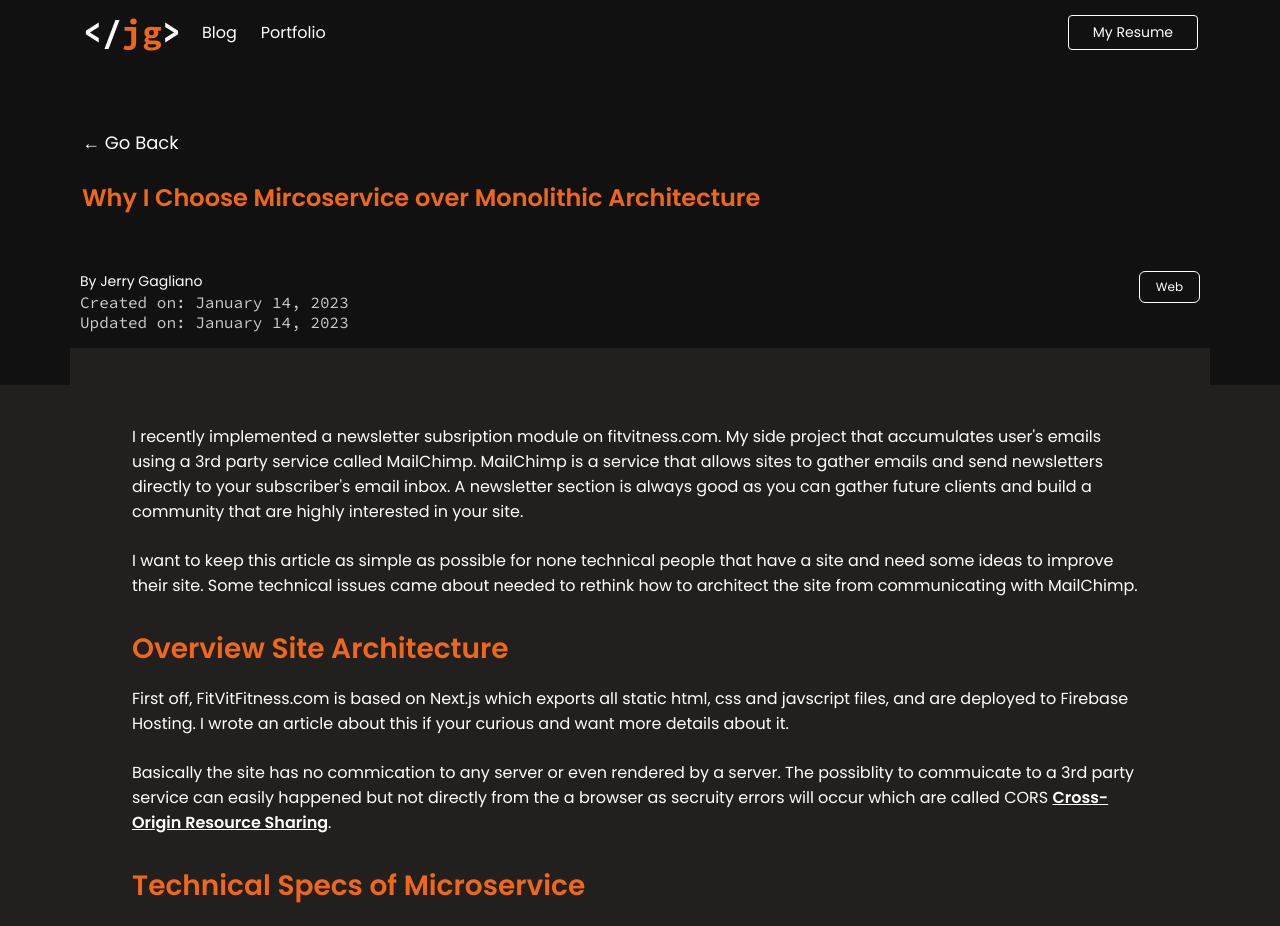
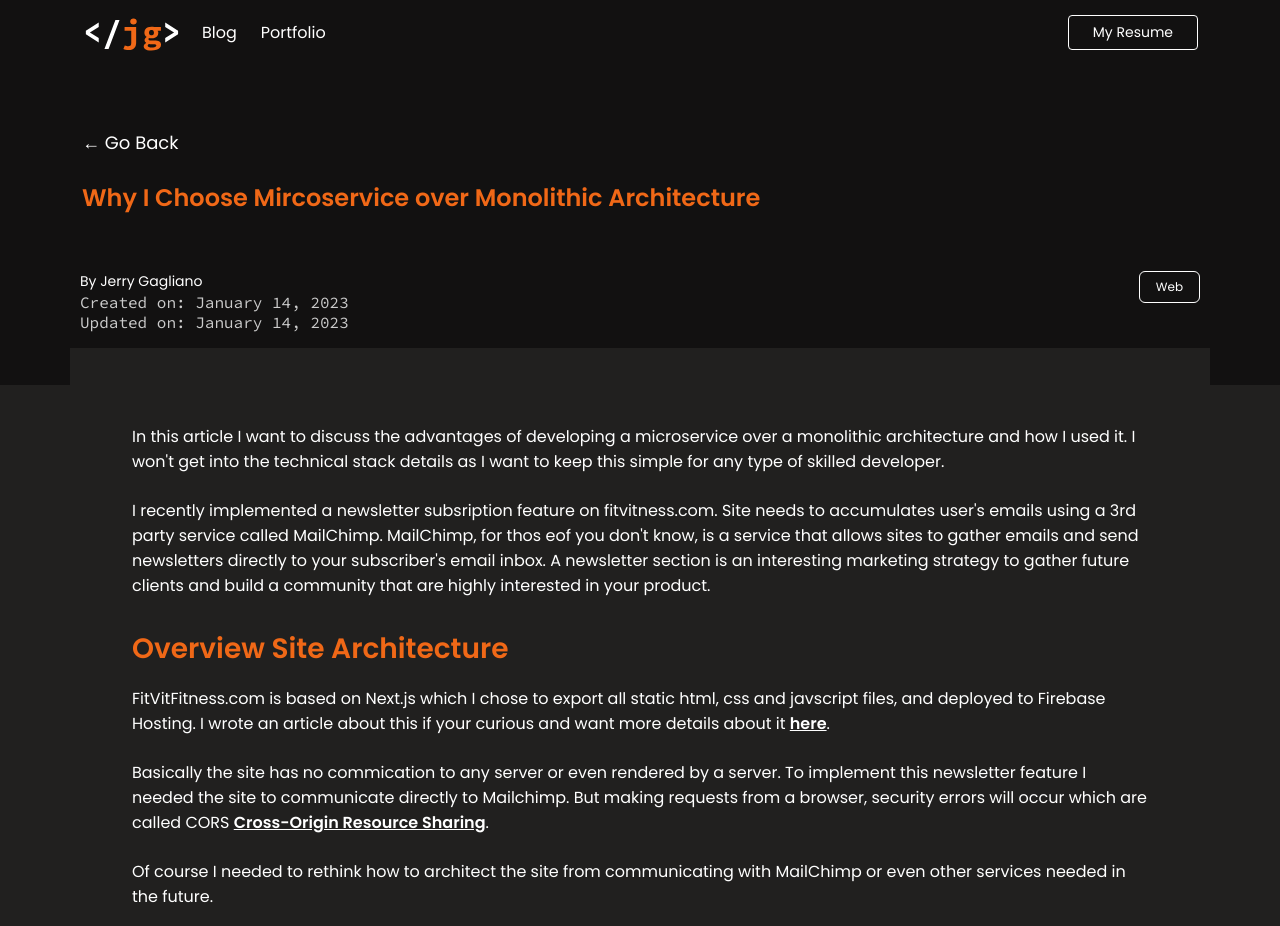
Before and after one commit to JGSolutions/jerry-gagliano, a Next.js app: page /posts/microservices-architecture-over-monolithic in a window 1280 px wide. Shown: the top 926 px of the page. Built offline with nearby package versions, Linux system fonts and the light colour scheme.

Commit message:
more content updates

```diff
--- a/pages/posts/microservices-architecture-over-monolithic.mdx
+++ b/pages/posts/microservices-architecture-over-monolithic.mdx
@@ -2,22 +2,27 @@ import {meta} from '../../lib/blog-posts'
 import BlogLayout from '../../components/blog-layout/blog-layout'
 import SyntaxHighlighter from 'react-syntax-highlighter';
 
-I recently implemented a newsletter subsription module on fitvitness.com. My side project that accumulates user's emails using a 3rd party service
-called MailChimp. MailChimp is a service that allows sites to gather emails and send newsletters directly to your subscriber's email inbox. A newsletter
-section is always good as you can gather future clients and build a community that are highly interested in your site.
+In this article I want to discuss the advantages of developing a microservice over a monolithic architecture and how I used it.
+I won't get into the technical stack details as I want to keep this simple for any type of skilled developer.
 
-I want to keep this article as simple as possible for none technical people that have a site and need some ideas to improve their
-site.
-Some technical issues came about needed to rethink how to architect the site from communicating with MailChimp.
+I recently implemented a newsletter subsription feature on fitvitness.com. Site needs to accumulates user's emails using a 3rd party service
+called MailChimp. MailChimp, for thos eof you don't know, is a service that allows sites to gather emails and send newsletters directly to your subscriber's email inbox.
+A newsletter section is an interesting marketing strategy to gather future clients and build a community that are highly interested in your product.
+
+
 
 ## Overview Site Architecture
 
-First off, FitVitFitness.com is based on Next.js which exports all static html, css and javscript files, and are deployed to Firebase Hosting.
-I wrote an article about this if your curious and want more details about it.
+FitVitFitness.com is based on Next.js which I chose to export all static html, css and javscript files, and deployed to Firebase Hosting.
+I wrote an article about this if your curious and want more details about it [here](https://jgsolutions.ca/posts/fitvitfitness-portfolio/).
 
-Basically the site has no commication to any server or even rendered by a server. The possiblity to commuicate to a 3rd party service
-can easily happened but not directly from the a browser as secruity errors will occur which are called
+Basically the site has no commication to any server or even rendered by a server. To implement this newsletter feature I needed the site to
+communicate directly to Mailchimp. But making requests from a browser, security errors will occur which are called
 CORS [Cross-Origin Resource Sharing](https://developer.mozilla.org/en-US/docs/Web/HTTP/CORS).
+
+Of course I needed to rethink how to architect the site from communicating with MailChimp or even other services needed in the future.
+
+## Discuss the choice made between Microservice & Monolithic
 
 ## Technical Specs of Microservice
 
```
